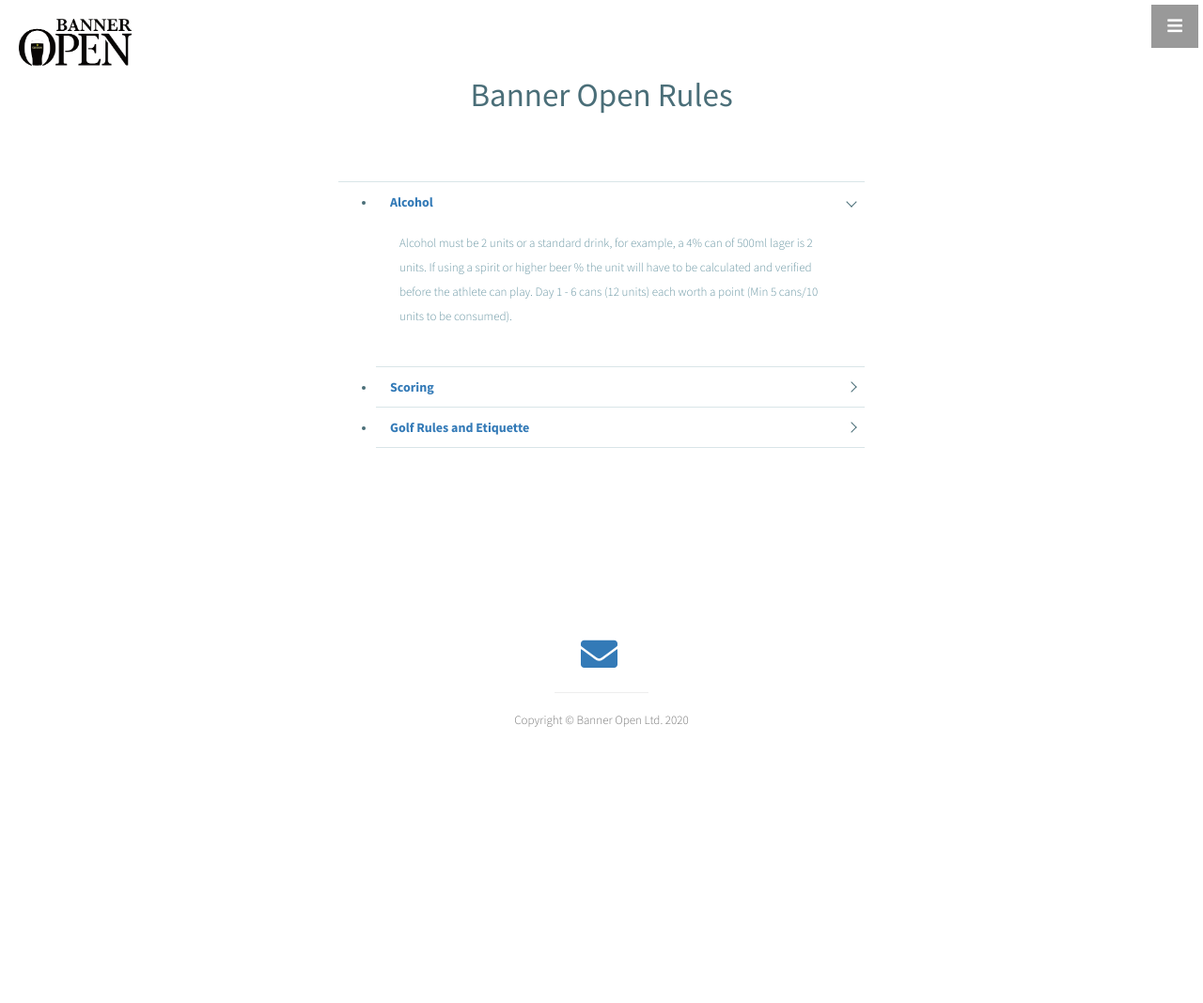
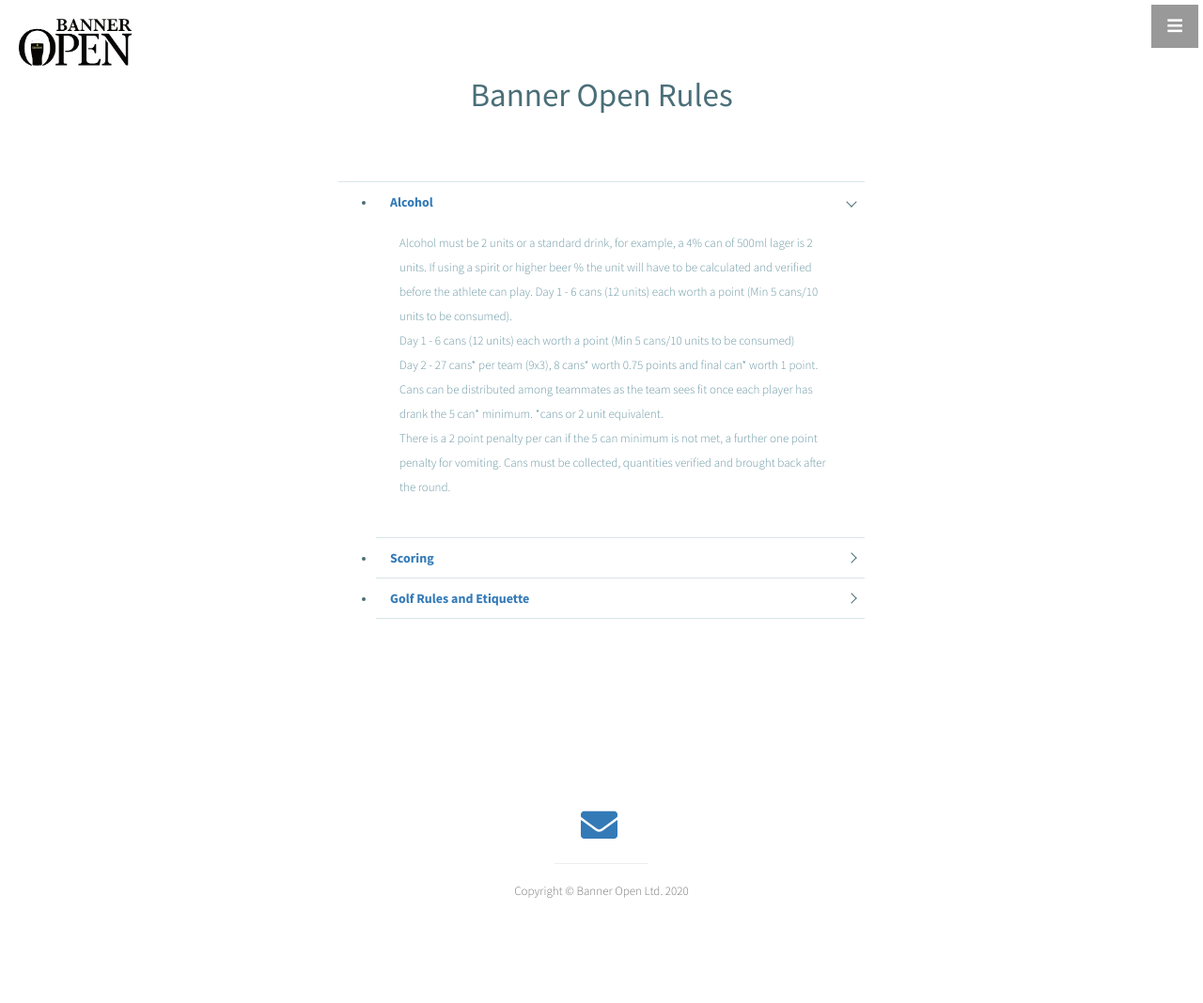
Before and after one commit to banner-open/BannerOpen, a Jekyll site: the page built from rules.html, in a window 1280 px wide. Shown: the whole page at 94% size. Built offline with Jekyll 4.4.1, drawn with Linux system fonts in a browser that asks for light colours; nearby versions of some CDN libraries; library files that are not in the unit come from our copies; before the commit the page ends 920 px from its top, so only the background shows below that.

Commit message:
line breaks

```diff
--- a/_includes/faq.html
+++ b/_includes/faq.html
@@ -10,21 +10,18 @@
                 % the unit will have to be calculated and verified before the
                 athlete can play. Day 1 - 6 cans (12 units) each worth a point
                 (Min 5 cans/10 units to be consumed).
-                <p>
+                </br>
                     Day 1 - 6 cans (12 units) each worth a point (Min 5 cans/10
                     units to be consumed)
-                </p>
-                <p>
+                </br>
                     Day 2 - 27 cans* per team (9x3), 8 cans* worth 0.75 points and
                     final can* worth 1 point. Cans can be distributed among
                     teammates as the team sees fit once each player has drank the 5
                     can* minimum. *cans or 2 unit equivalent.
-                </p>
-                <p>
+                </br>
                     There is a 2 point penalty per can if the 5 can minimum is not
                     met, a further one point penalty for vomiting. Cans must be
                     collected, quantities verified and brought back after the round.
-                </p>
             </p>
 
         </li>
```
